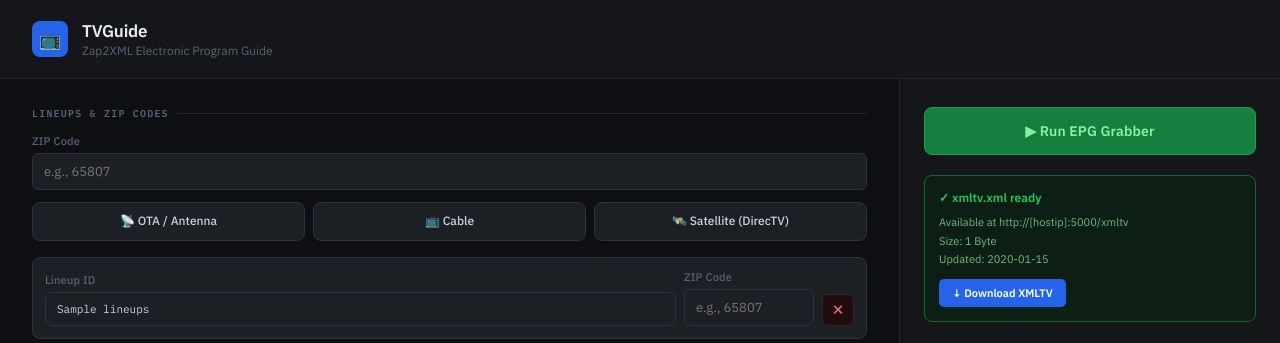
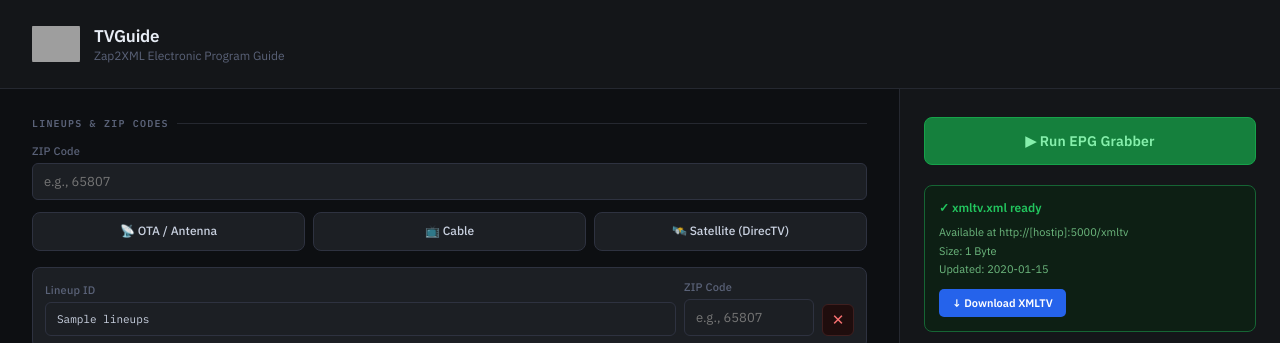
Before and after one commit to n3o2345/TVGuide, a Flask app: template templates/index.html in a window 1280 px wide. Shown: the top 343 px of the page. Run offline with Flask 3, Linux system fonts and the light colour scheme; the template is opened without the code that fills it: most values are stand-ins (such as "Sample title", 1, 10 or a date in 2020); grey boxes are pictures that could not be loaded.

Commit message:
updated icon

```diff
--- a/app.py
+++ b/app.py
@@ -10,7 +10,7 @@ CONFIG_FILE = "/config/settings.json"
 LOG_DIR = "/output/logs"
 XML_PATH = "/output/xmltv.xml"
 
-app = Flask(__name__, template_folder='/app/templates')
+app = Flask(__name__, template_folder='/app/templates', static_folder='/app/static')
 
 def load_cfg():
     if not os.path.exists(CONFIG_FILE):
@@ -88,6 +88,10 @@ def run_in_background(cmd):
     t = threading.Thread(target=reader, daemon=True)
     t.start()
     return p
+
+@app.route("/logo")
+def logo():
+    return send_from_directory('/app/static', 'tvguide.png', mimetype='image/png')
 
 @app.after_request
 def add_no_cache_headers(response):
--- a/templates/index.html
+++ b/templates/index.html
@@ -47,15 +47,20 @@
         }
 
         .header-icon {
-            width: 36px;
-            height: 36px;
-            background: var(--accent2);
+            width: 48px;
+            height: 48px;
             border-radius: 8px;
+            overflow: hidden;
+            flex-shrink: 0;
             display: flex;
             align-items: center;
             justify-content: center;
-            font-size: 18px;
-            flex-shrink: 0;
+        }
+
+        .header-icon img {
+            width: 100%;
+            height: 100%;
+            object-fit: contain;
         }
 
         .header h1 {
@@ -459,7 +464,7 @@
 <body>
 
 <div class="header">
-    <div class="header-icon">📺</div>
+    <div class="header-icon"><img src="/logo" alt="TV Guide"></div>
     <div>
         <h1>TVGuide</h1>
         <p>Zap2XML Electronic Program Guide</p>
```
Also changed, not shown: static/tvguide.png (added), 2 other files.
